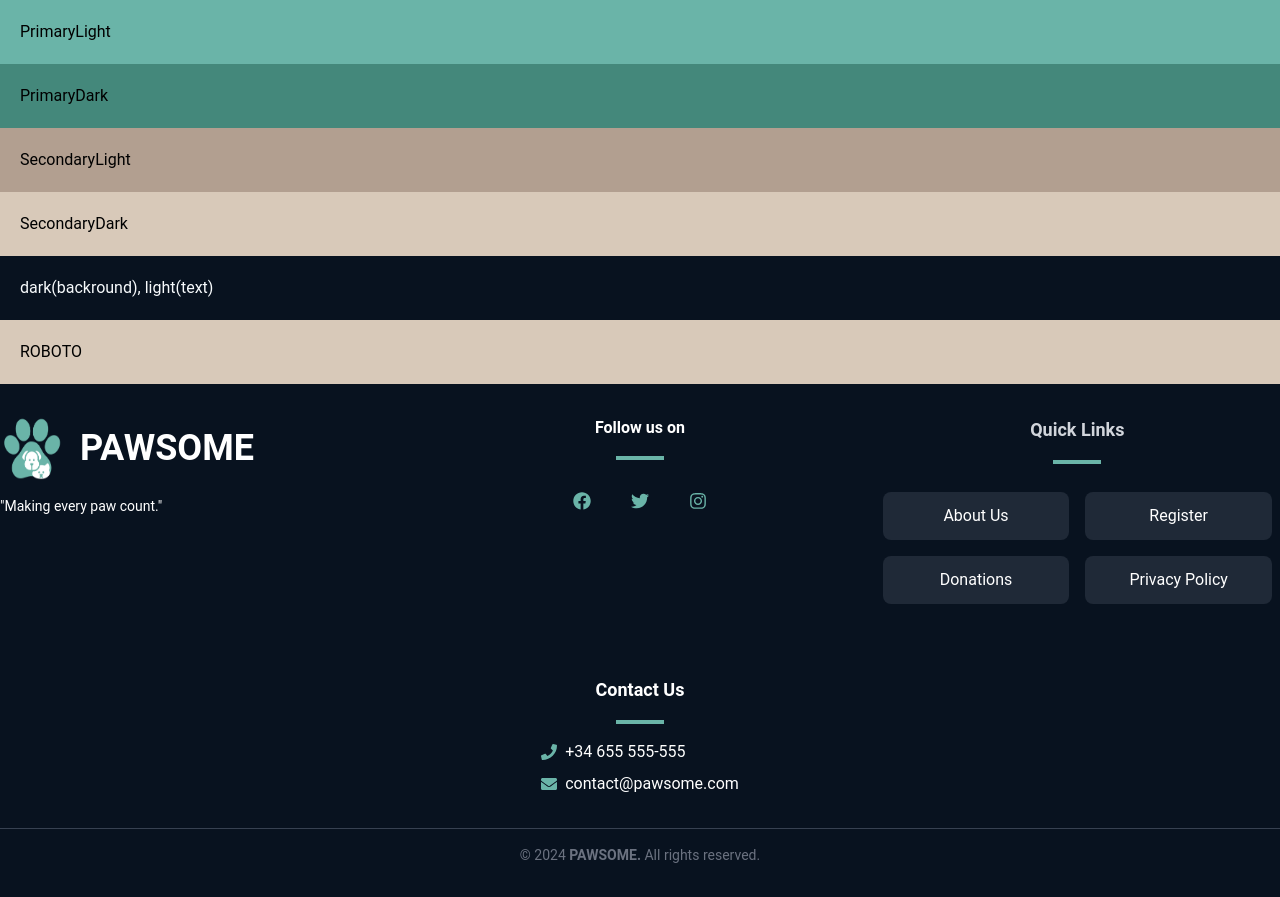
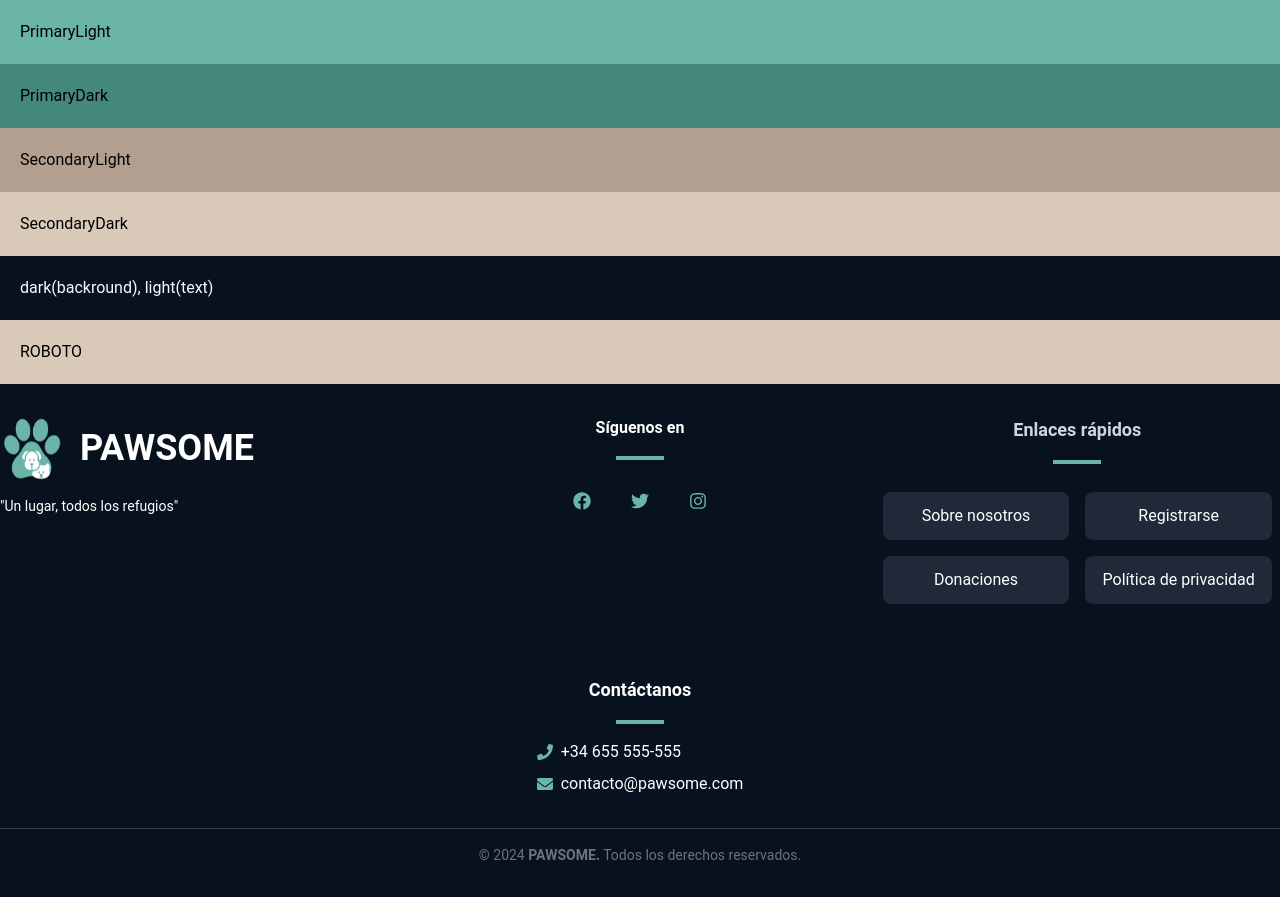
Before and after one commit to igrowker/i004-pawsome-front, a React (Vite) app: page / in a window 1280 px wide. Built offline with nearby package versions, Linux system fonts and the light colour scheme.

Commit message:
change language to spanish

```diff
--- a/src/components/Footer.tsx
+++ b/src/components/Footer.tsx
@@ -10,12 +10,12 @@ const Footer: React.FC = () => {
             <img src="/login.png" alt="Logo" className="w-16 h-16" />
             <h1 className="text-4xl font-bold">PAWSOME</h1>
           </div>
-          <p className="text-white text-sm text-center">"Making every paw count."</p>
+          <p className="text-white text-sm text-center">"Un lugar, todos los refugios"</p>
         </div>
 
         {/* Social Media */}
         <div className="text-center">
-          <p className="text-md font-bold mb-4">Follow us on</p>
+          <p className="text-md font-bold mb-4">Síguenos en</p>
           <div className="w-12 h-1 bg-primaryLight mx-auto mb-5"></div>
           <div className="flex justify-center space-x-4">
             <a
@@ -47,40 +47,40 @@ const Footer: React.FC = () => {
 
         {/* Quick Links */}
         <div>
-          <h2 className="text-lg font-bold text-gray-300 mb-4 text-center">Quick Links</h2>
+          <h2 className="text-lg font-bold text-gray-300 mb-4 text-center">Enlaces rápidos</h2>
           <div className="w-12 h-1 bg-primaryLight mx-auto mb-5"></div>
           <div className="grid grid-cols-2 gap-4 p-2">
             <a
               href="/about"
               className="block bg-gray-800 p-3 rounded-lg text-center hover:bg-gray-700 transition-all"
             >
-              About Us
+              Sobre nosotros
             </a>
             <a
               href="/adoptions"
               className="block bg-gray-800 p-3 rounded-lg text-center hover:bg-gray-700 transition-all"
             >
-              Register
+              Registrarse
             </a>
             <a
               href="/register"
               className="block bg-gray-800 p-3 rounded-lg text-center hover:bg-gray-700 transition-all"
             >
-              Donations
+              Donaciones
             </a>
             <a
               href="/donations"
               className="block bg-gray-800 p-3 rounded-lg text-center hover:bg-gray-700 transition-all"
             >
-              Privacy Policy
+              Política de privacidad
             </a>
           </div>
         </div>
 
         {/* Contact Us */}
         <div className="mt-8 text-center space-y-4 md:col-span-3 mx-auto">
-          <h2 className="text-lg font-bold">Contact Us</h2>
-          <div className="w-12 h-1 bg-primaryLight mx-auto mb-5"></div> {/* Aseguramos que sea idéntica */}
+          <h2 className="text-lg font-bold">Contáctanos</h2>
+          <div className="w-12 h-1 bg-primaryLight mx-auto mb-5"></div>
           <div className="flex flex-col items-center md:items-start space-y-2">
             <div className="flex items-center space-x-2">
               <FaPhone className="text-primaryLight" />
@@ -88,7 +88,7 @@ const Footer: React.FC = () => {
             </div>
             <div className="flex items-center space-x-2">
               <FaEnvelope className="text-primaryLight" />
-              <span>contact@pawsome.com</span>
+              <span>contacto@pawsome.com</span>
             </div>
           </div>
         </div>
@@ -96,7 +96,7 @@ const Footer: React.FC = () => {
 
       {/* Rights Reserved */}
       <div className="mt-8 border-t border-gray-700 pt-4 text-center text-sm text-gray-500">
-        © {new Date().getFullYear()} <b>PAWSOME.</b> All rights reserved.
+        © {new Date().getFullYear()} <b>PAWSOME.</b> Todos los derechos reservados.
       </div>
     </footer>
   );
```
